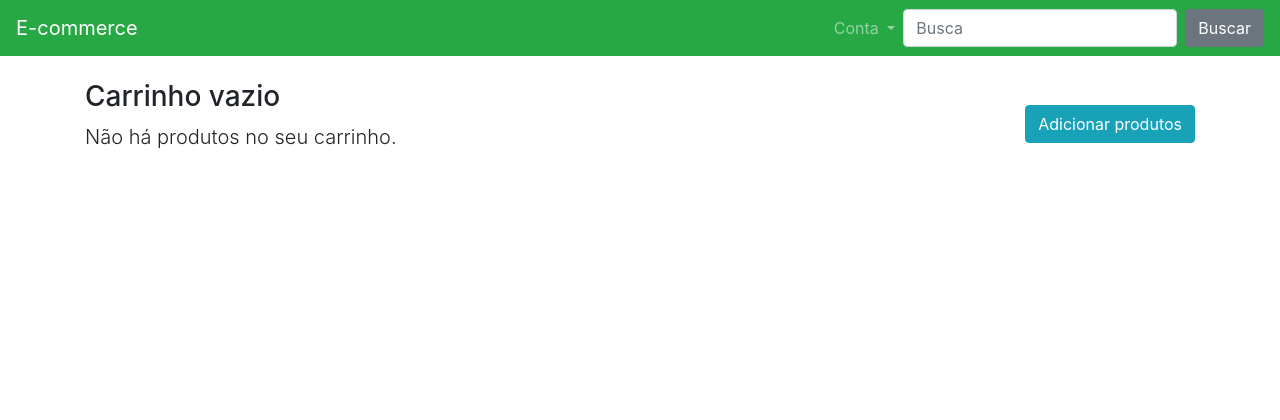
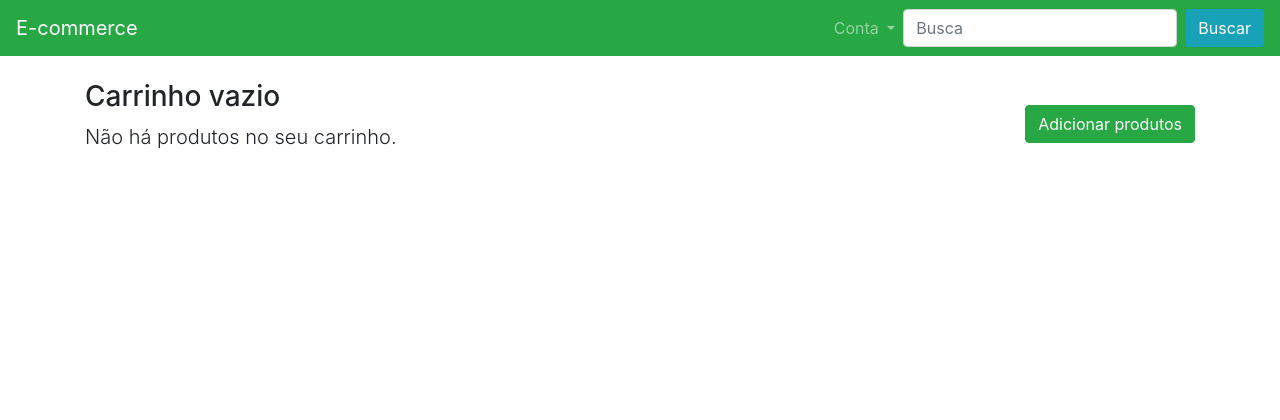
Before and after one commit to kevinidias/E-commerce, a Django app: page /carrinho/ in a window 1280 px wide. Shown: the top 420 px of the page. Run offline with Django 3.2, Linux system fonts and the light colour scheme; the visitor is signed in with stand-in values (Sample User, id 1); some libraries are stand-ins or nearby versions.

Commit message:
changing button color

```diff
--- a/perfil/templates/perfil/criar.html
+++ b/perfil/templates/perfil/criar.html
@@ -28,7 +28,7 @@
                         <input name='password' type="password" class="form-control" id="exampleInputPassword1"
                             placeholder="Digite sua senha">
                     </div>
-                    <button type="submit" class="btn btn-primary btn-block btn-lg">Entrar</button>
+                    <button type="submit" class="btn btn-success btn-block btn-lg">Entrar</button>
                 </form>
 
 
@@ -52,7 +52,7 @@
 
                     <div class="row">
                         <div class="col">
-                            <button type="submit" class='btn btn-primary btn-block btn-lg'>
+                            <button type="submit" class='btn btn-success btn-block btn-lg'>
                                 Enviar
                             </button>
                         </div>
--- a/produto/templates/produto/carrinho.html
+++ b/produto/templates/produto/carrinho.html
@@ -34,11 +34,11 @@
     <div class="col-lg mt-auto">
 
         {% if request.user.is_authenticated %}
-        <a class="btn btn-lg btn-block btn-primary" href="{% url 'produto:resumodacompra' %}">
+        <a class="btn btn-lg btn-block btn-success" href="{% url 'produto:resumodacompra' %}">
             Comprar
         </a>
         {% else %}
-        <a class="btn btn-lg btn-block btn-primary" href="{% url 'perfil:criar' %}">
+        <a class="btn btn-lg btn-block btn-success" href="{% url 'perfil:criar' %}">
             Entrar ou cadastrar e comprar
         </a>
         {% endif %}
@@ -54,7 +54,7 @@
             <p class="lead">Não há produtos no seu carrinho.</p>
         </div>
         <div>
-            <a class="btn btn-primary" href="{% url 'produto:lista' %}">
+            <a class="btn btn-success" href="{% url 'produto:lista' %}">
                 Adicionar produtos
             </a>
         </div>
--- a/produto/templates/produto/detalhe.html
+++ b/produto/templates/produto/detalhe.html
@@ -63,7 +63,7 @@
                 </div>
 
                 <div class="text-left">
-                    <button type="submit" class="btn btn-primary btn-lg btn-block">
+                    <button type="submit" class="btn btn-success btn-lg btn-block">
                         <i class="fa fa-shopping-cart" aria-hidden="true"></i>
                         Adicionar ao carrinho
                     </button>
--- a/produto/templates/produto/lista.html
+++ b/produto/templates/produto/lista.html
@@ -40,7 +40,7 @@
                     </div>
                 </div>
                 <div class="card-footer bg-transparent border-top-light-custom text-center">
-                    <a href="{% url 'produto:detalhe' produto.slug %}" class="btn btn-primary btn-sm m-1 btn-block">
+                    <a href="{% url 'produto:detalhe' produto.slug %}" class="btn btn-success btn-sm m-1 btn-block">
                         <i class="fa fa-shopping-cart" aria-hidden="true"></i>
                         Comprar
                     </a>
--- a/produto/templates/produto/resumodacompra.html
+++ b/produto/templates/produto/resumodacompra.html
@@ -72,7 +72,7 @@
 
 <div class="row">
     <div class="col">
-        <a class="btn btn-block btn-primary btn-lg" href="{% url 'pedido:salvarpedido' %}">
+        <a class="btn btn-block btn-success btn-lg" href="{% url 'pedido:salvarpedido' %}">
             Realizar pedido e pagar
         </a>
     </div>
--- a/templates/parciais/_nav.html
+++ b/templates/parciais/_nav.html
@@ -52,7 +52,7 @@
         <form class="form-inline my-2 my-lg-0" method="GET" action="{% url 'produto:busca' %}">
             <input name="termo" value="{{ request.GET.termo }}" class="form-control mr-sm-2" type="search"
                 placeholder="Busca" aria-label="Busca">
-            <button class="btn btn-secondary my-2 my-sm-0" type="submit">Buscar</button>
+            <button class="btn btn-info my-2 my-sm-0" type="submit">Buscar</button>
         </form>
         {% endif %}
     </div>
```
